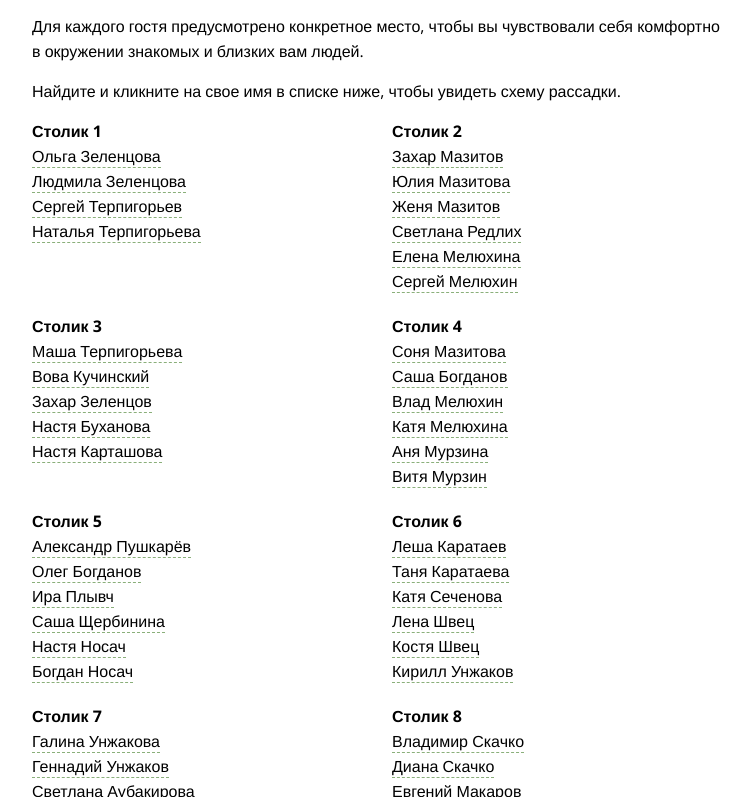
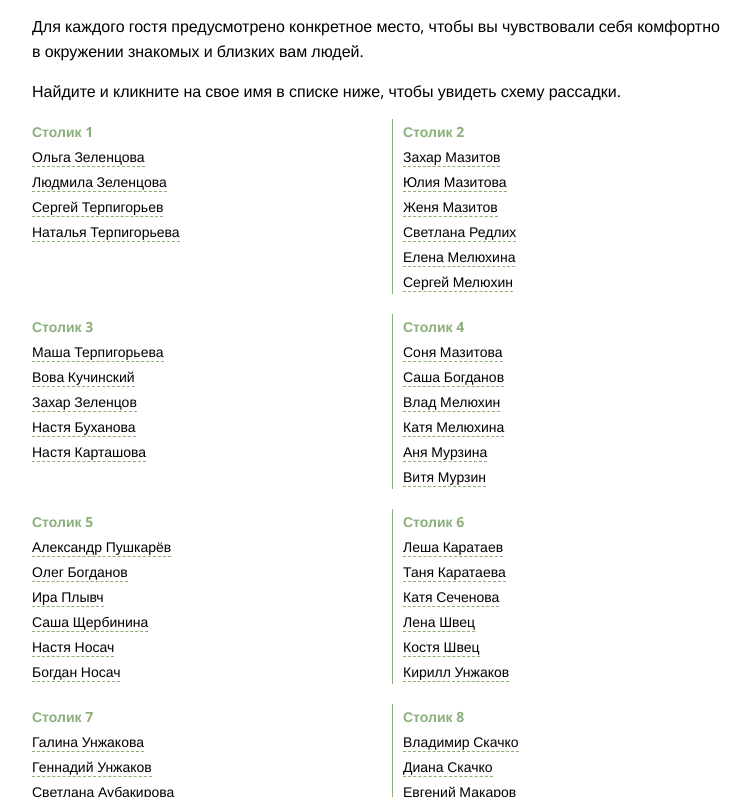
Before and after one commit to DaVas255/maz-wedding, a Vue app: page / in a window 1280 px wide. Shown: the part 1623-2420 px from the top of the page, without its empty margins (248-999 px from the left). Built offline with nearby package versions, Linux system fonts and the light colour scheme; the HTML template or start-up script is replaced by a standard one.

Commit message:
update css

```diff
--- a/src/components/Quiz/Main.vue
+++ b/src/components/Quiz/Main.vue
@@ -295,7 +295,7 @@ export default {
   }
 
   &__btn {
-    padding-top: 10px;
+    padding-top: 20px;
     display: flex;
     justify-content: center;
   }
--- a/src/components/Tables.vue
+++ b/src/components/Tables.vue
@@ -60,8 +60,8 @@ export default {
       Найдите и&nbsp;кликните на свое имя в&nbsp;списке ниже, чтобы увидеть схему рассадки.
     </p>
     <div v-if="!user" class="tables__users">
-      <div v-for="(userGroup, index) in users" class="tables__title tables__table_block">
-        <h2>Столик {{ (index + 1) }}</h2>
+      <div v-for="(userGroup, index) in users" class="tables__table_block">
+        <h2 class="tables__table_name">Столик {{ (index + 1) }}</h2>
         <div v-for="item in userGroup">
           <a @click="loadTmp(item)" class="tables__users__user">{{ item }}</a>
         </div>
@@ -109,14 +109,20 @@ export default {
     margin-bottom: 1rem;
   }
 
+  &__table_name {
+    color: #8aaf7a;
+  }
+
   &__users {
     display: flex;
     align-items: flex-start;
     flex-wrap: wrap;
+    font-size: 14px;
 
     &__user {
       border-bottom: dashed #8aaf7a 1px;
     }
+
     &__user:hover {
       border-bottom: solid #8aaf7a 1px;
       cursor: pointer;
@@ -125,7 +131,15 @@ export default {
 
   &__table_block {
     width: 50%;
-    padding-bottom: 10px;
+    //border-left: #8aaf7a solid 1px;
+    //padding-left: 5px;
+    //padding-bottom: 10px;
+    margin-bottom: 20px;
+  }
+
+  &__table_block:nth-child(2n) {
+    border-left: #8aaf7a solid 1px;
+    padding-left: 10px;
   }
 
   &__text {
```
